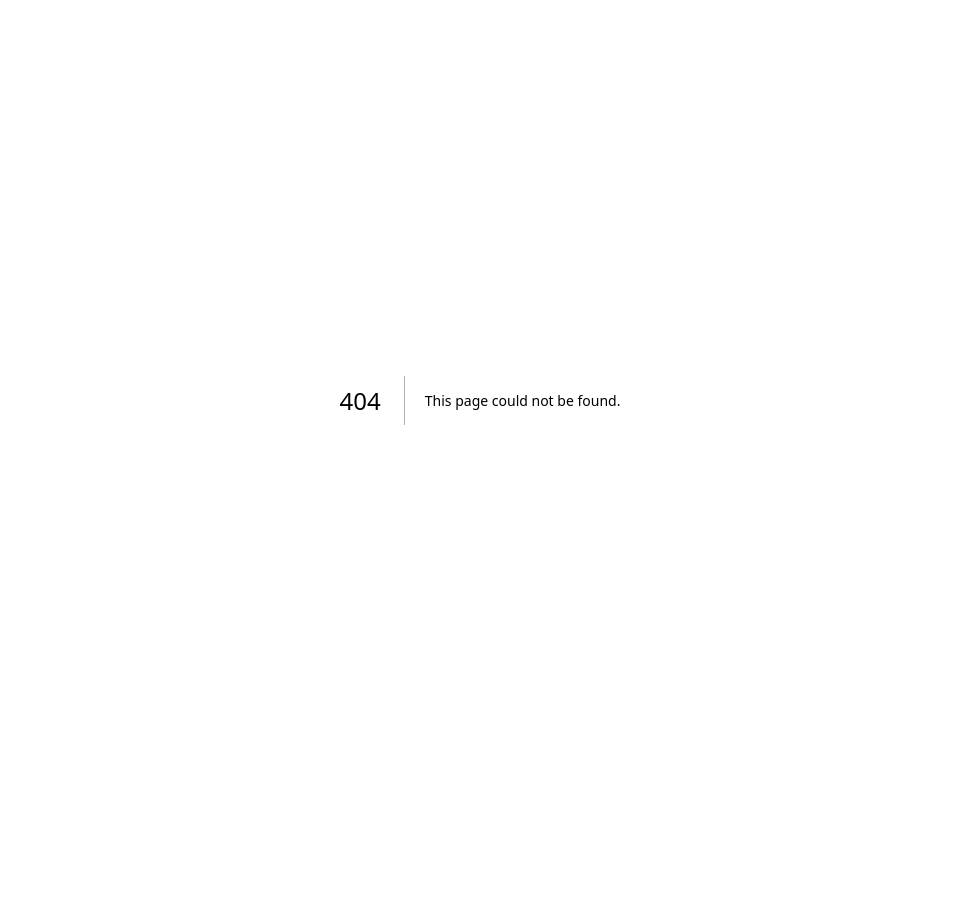
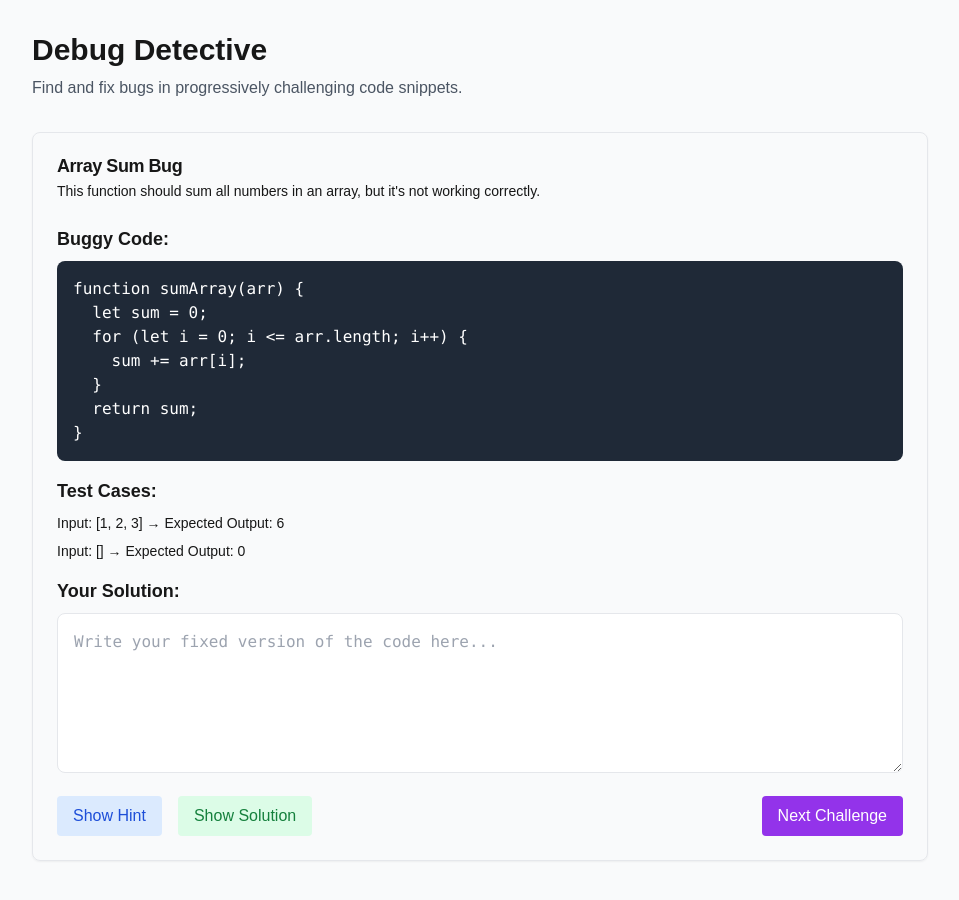
Before and after one commit to kimmahan/tech-trek, a Next.js app: page /challenges/debug-detective in a window 1280 px wide. Before the commit this address had no page. Shown: the top 900 px of the page, without its empty margins (160-1119 px from the left). Before the commit the page ends 800 px from the top, so only its background shows below. Built offline with nearby package versions, Linux system fonts and the light colour scheme.

Commit message:
attempt to fix router issue

```diff
--- /dev/null
+++ b/app/challenges/debug-detective/page.tsx
@@ -0,0 +1,139 @@
+import React, { useState } from 'react';
+import { Card, CardHeader, CardTitle, CardDescription, CardContent } from '@/components/ui/card';
+
+const challenges = [
+  {
+    id: 1,
+    title: 'Array Sum Bug',
+    description: 'This function should sum all numbers in an array, but it\'s not working correctly.',
+    code: `function sumArray(arr) {
+  let sum = 0;
+  for (let i = 0; i <= arr.length; i++) {
+    sum += arr[i];
+  }
+  return sum;
+}`,
+    hint: 'Check the loop conditions carefully.',
+    solution: 'The loop condition should be i < arr.length instead of i <= arr.length to avoid accessing undefined.',
+    tests: [
+      { input: '[1, 2, 3]', expectedOutput: '6' },
+      { input: '[]', expectedOutput: '0' }
+    ]
+  },
+  {
+    id: 2,
+    title: 'String Reversal Issue',
+    description: 'This function should reverse a string, but some characters are being lost.',
+    code: `function reverseString(str) {
+  let reversed = '';
+  for (let i = str.length; i > 0; i--) {
+    reversed += str[i];
+  }
+  return reversed;
+}`,
+    hint: 'Think about array indexing in JavaScript.',
+    solution: 'Array indices should start from length-1, not length',
+    tests: [
+      { input: '"hello"', expectedOutput: '"olleh"' },
+      { input: '"12345"', expectedOutput: '"54321"' }
+    ]
+  }
+];
+
+const DebugChallenge = () => {
+  const [currentChallenge, setCurrentChallenge] = useState(0);
+  const [userSolution, setUserSolution] = useState('');
+  const [showHint, setShowHint] = useState(false);
+  const [showSolution, setShowSolution] = useState(false);
+
+  const challenge = challenges[currentChallenge];
+
+  return (
+    <div className="min-h-screen bg-gray-50 p-8">
+      <div className="max-w-4xl mx-auto">
+        <div className="mb-8">
+          <h1 className="text-3xl font-bold mb-2">Debug Detective</h1>
+          <p className="text-gray-600">Find and fix bugs in progressively challenging code snippets.</p>
+        </div>
+
+        <Card className="mb-6">
+          <CardHeader>
+            <CardTitle>{challenge.title}</CardTitle>
+            <CardDescription>{challenge.description}</CardDescription>
+          </CardHeader>
+          <CardContent>
+            <div className="mb-4">
+              <h3 className="text-lg font-semibold mb-2">Buggy Code:</h3>
+              <pre className="bg-gray-800 text-white p-4 rounded-lg overflow-x-auto">
+                {challenge.code}
+              </pre>
+            </div>
+
+            <div className="mb-4">
+              <h3 className="text-lg font-semibold mb-2">Test Cases:</h3>
+              <ul className="space-y-2">
+                {challenge.tests.map((test, index) => (
+                  <li key={index} className="text-sm">
+                    Input: {test.input} → Expected Output: {test.expectedOutput}
+                  </li>
+                ))}
+              </ul>
+            </div>
+
+            <div className="mb-4">
+              <h3 className="text-lg font-semibold mb-2">Your Solution:</h3>
+              <textarea
+                value={userSolution}
+                onChange={(e) => setUserSolution(e.target.value)}
+                className="w-full h-40 p-4 border rounded-lg font-mono"
+                placeholder="Write your fixed version of the code here..."
+              />
+            </div>
+
+            <div className="flex gap-4">
+              <button
+                onClick={() => setShowHint(!showHint)}
+                className="px-4 py-2 bg-blue-100 text-blue-700 rounded hover:bg-blue-200"
+              >
+                {showHint ? 'Hide Hint' : 'Show Hint'}
+              </button>
+              <button
+                onClick={() => setShowSolution(!showSolution)}
+                className="px-4 py-2 bg-green-100 text-green-700 rounded hover:bg-green-200"
+              >
+                {showSolution ? 'Hide Solution' : 'Show Solution'}
+              </button>
+              {currentChallenge < challenges.length - 1 && (
+                <button
+                  onClick={() => {
+                    setCurrentChallenge(currentChallenge + 1);
+                    setUserSolution('');
+                    setShowHint(false);
+                    setShowSolution(false);
+                  }}
+                  className="px-4 py-2 bg-purple-600 text-white rounded hover:bg-purple-700 ml-auto"
+                >
+                  Next Challenge
+                </button>
+              )}
+            </div>
+
+            {showHint && (
+              <div className="mt-4 p-4 bg-blue-50 text-blue-800 rounded-lg">
+                <strong>Hint:</strong> {challenge.hint}
+              </div>
+            )}
+
+            {showSolution && (
+              <div className="mt-4 p-4 bg-green-50 text-green-800 rounded-lg">
+                <strong>Solution:</strong> {challenge.solution}
+              </div>
+            )}
+          </CardContent>
+        </Card>
+      </div>
+    </div>
+  );
+};
+
+export default DebugChallenge;
--- a/components/CareerTracks.tsx
+++ b/components/CareerTracks.tsx
@@ -1,6 +1,8 @@
 import React from 'react';
 import { Card, CardHeader, CardTitle, CardDescription, CardContent } from './ui/card';
 import { Code, Database, Shield, LineChart } from 'lucide-react';
+'use client';
+import { useRouter } from 'next/navigation';
 
 const tracks = [
   {
@@ -30,6 +32,7 @@ const tracks = [
 ];
 
 export default function CareerTracks() {
+    const router = useRouter();
   return (
     <div className="min-h-screen bg-gray-50 p-8">
       <div className="max-w-6xl mx-auto">
@@ -44,7 +47,13 @@ export default function CareerTracks() {
           {tracks.map((track) => {
             const IconComponent = track.icon;
             return (
-              <Card key={track.title} className="transition-transform hover:scale-105 cursor-pointer">
+              <Card key={track.title} className="transition-transform hover:scale-105 cursor-pointer"
+              onClick={() => {
+                if (track.title === 'Software Development') {
+                    router.push('/challenges/debug-detective');
+                }
+            }}
+            >
                 <CardHeader>
                   <div className="flex items-center gap-4">
                     <div className={`p-3 rounded-lg ${track.color} bg-opacity-10`}>
```
